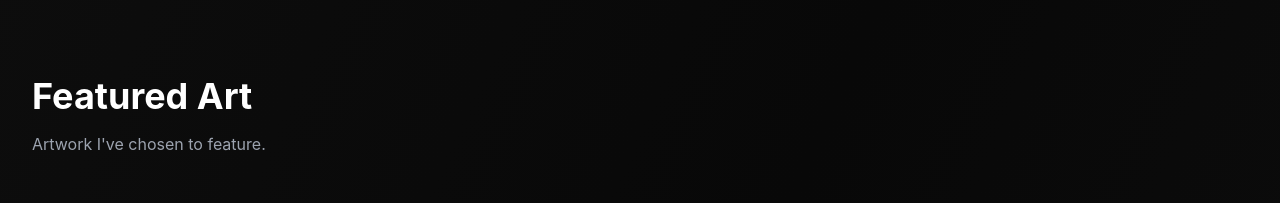
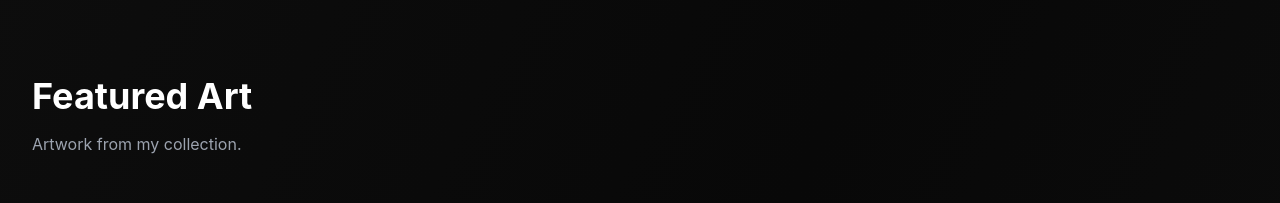
Before and after one commit to BlueberryF11/blueberryfruitsy-artworkgallery, a React (Vite) app: page / in a window 1280 px wide. Shown: the part 900-1103 px from the top of the page. Built offline with nearby package versions, Linux system fonts and the light colour scheme; no server answers.

Commit message:
Use only real image-server artwork in Featured Art

```diff
--- a/src/pages/Home.jsx
+++ b/src/pages/Home.jsx
@@ -14,10 +14,9 @@ export default function Home() {
     }))
   )
 
-  const featured = artwork
-    .filter((image) => image.featured === true)
-    .slice(0, 6)
-
+  // Featured is now ONLY real artwork from the image server.
+  // There are no stock images, placeholders, or hard-coded fallback artwork.
+  const featured = artwork.slice(0, 6)
   const galleryPreview = artwork.slice(0, 8)
 
   const totalArtworks = artwork.length
@@ -56,8 +55,12 @@ export default function Home() {
       <section className="relative py-20 px-4 sm:px-6 lg:px-8 max-w-7xl mx-auto w-full">
         <motion.div initial={{ opacity: 0, y: 30 }} whileInView={{ opacity: 1, y: 0 }} transition={{ duration: 0.8 }} viewport={{ once: true }}>
           <h2 className="text-4xl font-bold text-white mb-4">Featured Art</h2>
-          <p className="text-gray-400 mb-12">Artwork I've chosen to feature.</p>
-          {loading ? <div className="min-h-96 rounded-2xl border border-white/10 bg-white/[0.03] flex items-center justify-center text-gray-400">Loading artwork...</div> : <Carousel images={featured} />}
+          <p className="text-gray-400 mb-12">Artwork from my collection.</p>
+          {loading ? (
+            <div className="min-h-96 rounded-2xl border border-white/10 bg-white/[0.03] flex items-center justify-center text-gray-400">Loading artwork...</div>
+          ) : (
+            <Carousel images={featured} />
+          )}
         </motion.div>
       </section>
 
```
